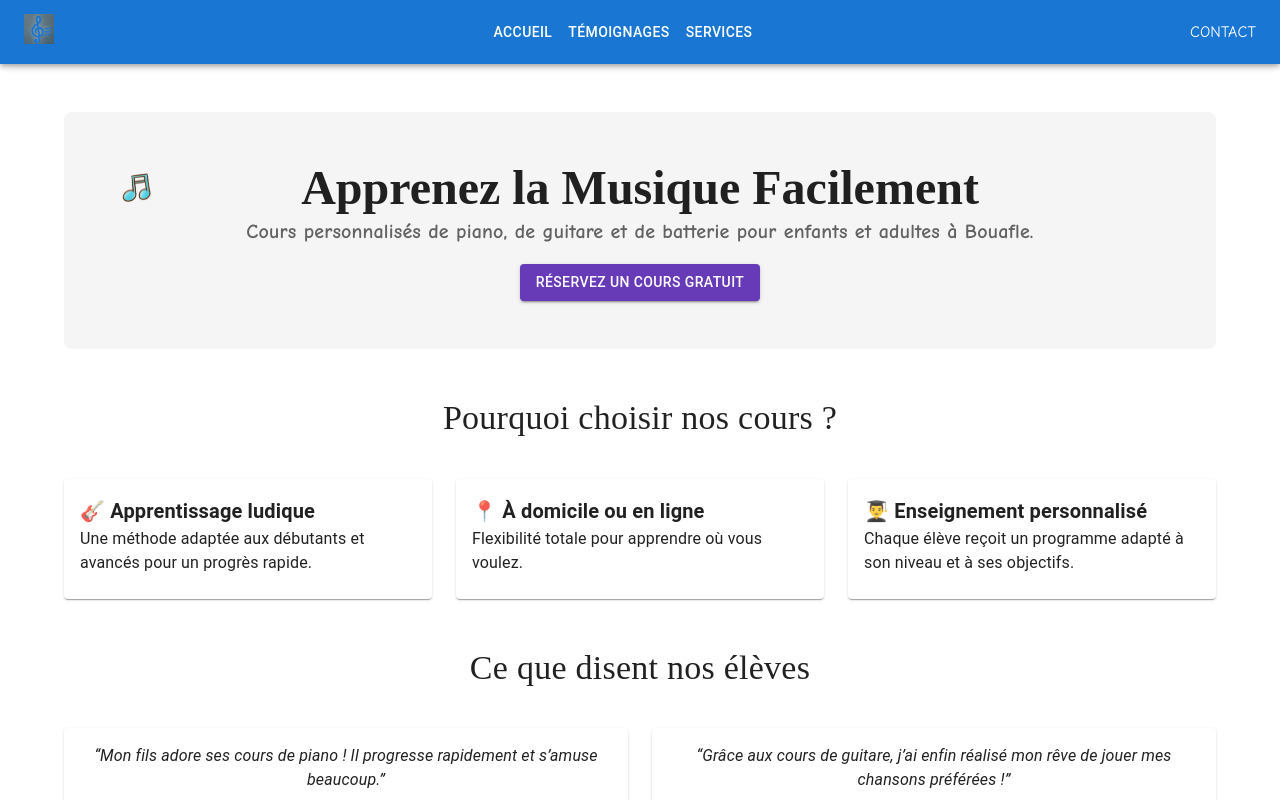
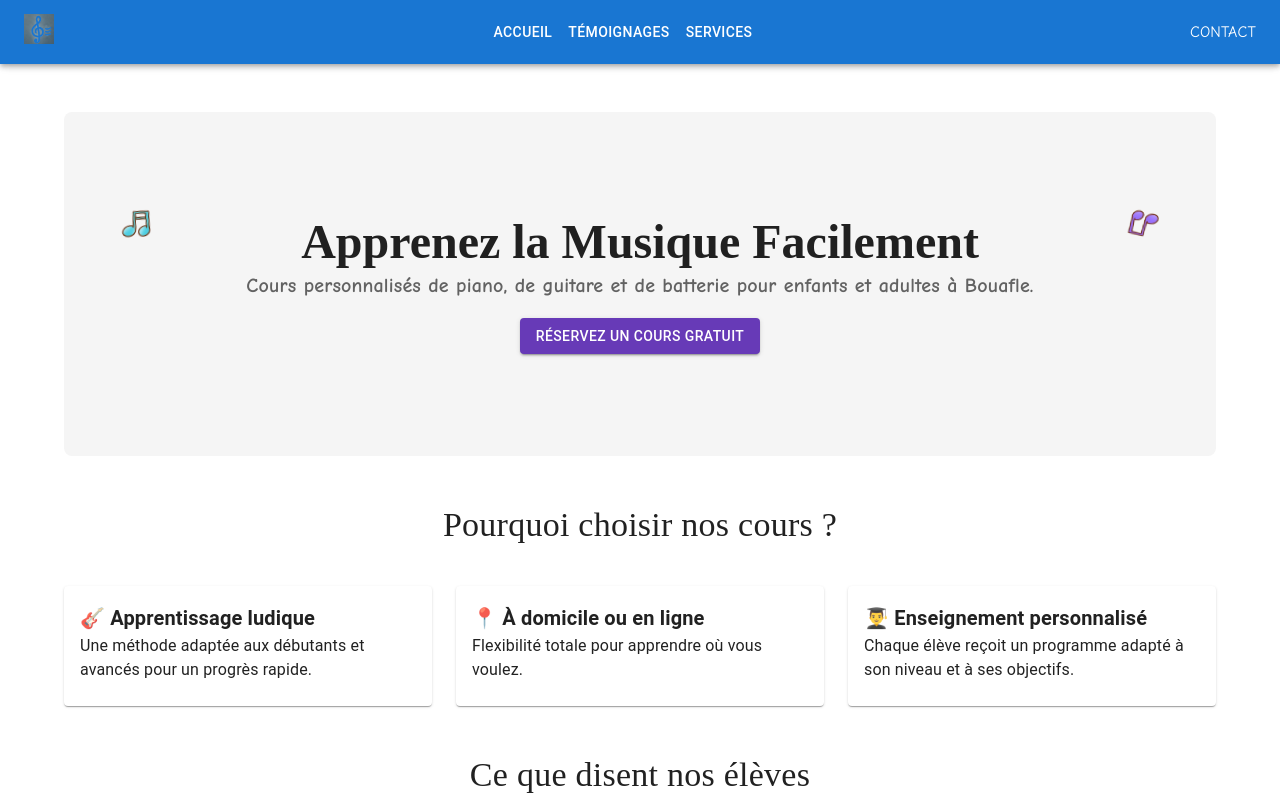
Before and after one commit to lostmart/music-lessons, a Next.js app: page / in a window 1280 px wide. Shown: the top 800 px of the page. Built offline with nearby package versions, Linux system fonts and the light colour scheme; a web font is replaced by a local one.

Commit message:
new animations

```diff
--- a/app/components/HeroSection.js
+++ b/app/components/HeroSection.js
@@ -7,12 +7,24 @@ const HeroSection = () => {
 		<Box
 			textAlign="center"
 			py={6}
-			sx={{ backgroundColor: "#f5f5f5", borderRadius: 2, position: "relative" }}
+			sx={{
+				backgroundColor: "#f5f5f5",
+				borderRadius: "8px",
+				position: "relative",
+				height: "43vh",
+				display: "flex",
+				flexDirection: "column",
+				justifyContent: "center",
+				alignItems: "center",
+			}}
 			id="accueil"
 		>
 			<Box
-				sx={{ position: "absolute", left: "5%", top: "60px" }}
-				className="floatAnimation"
+				sx={{ position: "absolute", left: "5%", top: "110px" }}
+				style={{
+					animation:
+						"floatAnimation .9s cubic-bezier(0.25, 1, 0.5, 1) infinite",
+				}}
 			>
 				<Image
 					// loader={myLoader}
@@ -20,12 +32,21 @@ const HeroSection = () => {
 					alt="Picture of the author"
 					width={30}
 					height={30}
-					/*
-                position: absolute;
-                left: 5%;
-                top: 60px;
-                transform: rotate(18deg);
-                */
+				/>
+			</Box>
+			<Box
+				sx={{ position: "absolute", right: "5%", top: "110px" }}
+				style={{
+					animation:
+						"floatAnimation .9s cubic-bezier(0.25, 1, 0.5, 1) infinite",
+				}}
+			>
+				<Image
+					// loader={myLoader}
+					src="/imgs/note-4.png"
+					alt="Picture of the author"
+					width={30}
+					height={30}
 				/>
 			</Box>
 			<Typography
--- a/app/globals.css
+++ b/app/globals.css
@@ -12,15 +12,15 @@ body {
 
 @keyframes floatAnimation {
         0% {
-        transform: translateY(0);
+            transform: translatey(0px);
         }
 
         50% {
-        transform: translateY(-20px);
+            transform: translatey(-14px) rotate(5deg);
         }
 
         100% {
-        transform: translateY(0);
+            transform: translatey(0px);
         }
     }
 
```
Lines whose indentation alone changed are shown as unchanged.
